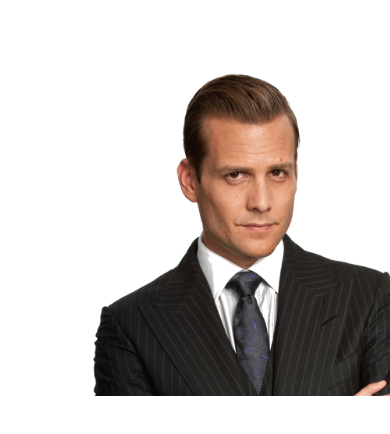
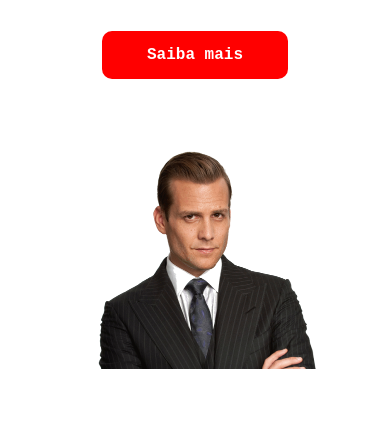
Before and after one commit to tiagoefrens/landing-page-advogado, a plain HTML site: page index.html in a window 390 px wide. Shown: the part 448-882 px from the top of the page. Before the commit the page ends 844 px from the top, so only its background shows below. Drawn offline with nearby package versions, Linux system fonts and the light colour scheme.

Commit message:
alteração css

```diff
--- a/index.html
+++ b/index.html
@@ -37,7 +37,7 @@
 
             </div>
             <div class="home-img">
-                <img src="img/harvey- menor.png" alt="advogada">
+                <img src="img/harvey- menor.png" alt="advogada" class="img-menor">
             </div>
 
         </section>
--- a/style.css
+++ b/style.css
@@ -11,6 +11,10 @@
 body{
     color: black;
     background-color: white;
+}
+
+main {
+    padding-top: 82px;
 }
 
 .navigation{
@@ -68,7 +72,6 @@ body{
 }
 .home{
     width: 100%;
-    height: 100vh;
     display: flex;
     align-items: center;
     justify-content: space-between;
@@ -102,9 +105,11 @@ body{
     background-color: rgb(198, 0, 0);
 }
 .home-img{
+    width: 500px;
+}
+.home-img img {
     width: 100%;
 }
-
 
 @media (max-width:785px){
     .navigation{
@@ -159,7 +164,10 @@ body{
     .home p{
         font-size: 15px;
     }
-    .home img{
-        width: 125%;
+}
+
+@media (max-width: 400px) {
+    .home-img {
+        width: 300px;
     }
 }
```
